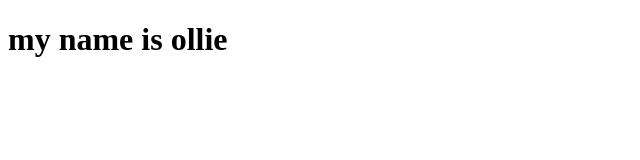
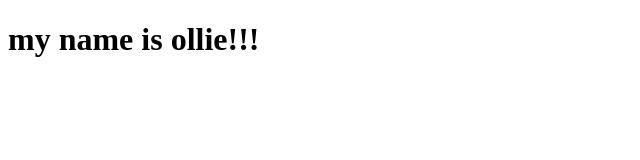
Before and after one commit to Oliver-Parks/first-github-project, a plain HTML site: page index.html in a window 1280 px wide. Shown: the full height of the page, 0-640 px from the left. Drawn offline with Linux system fonts and the light colour scheme.

Commit message:
Add exclamation marks

```diff
--- a/index.html
+++ b/index.html
@@ -7,6 +7,6 @@
     <title>Document</title>
 </head>
 <body>
-    <h1>my name is ollie</h1>
+    <h1>my name is ollie!!!</h1>
 </body>
 </html>
```
